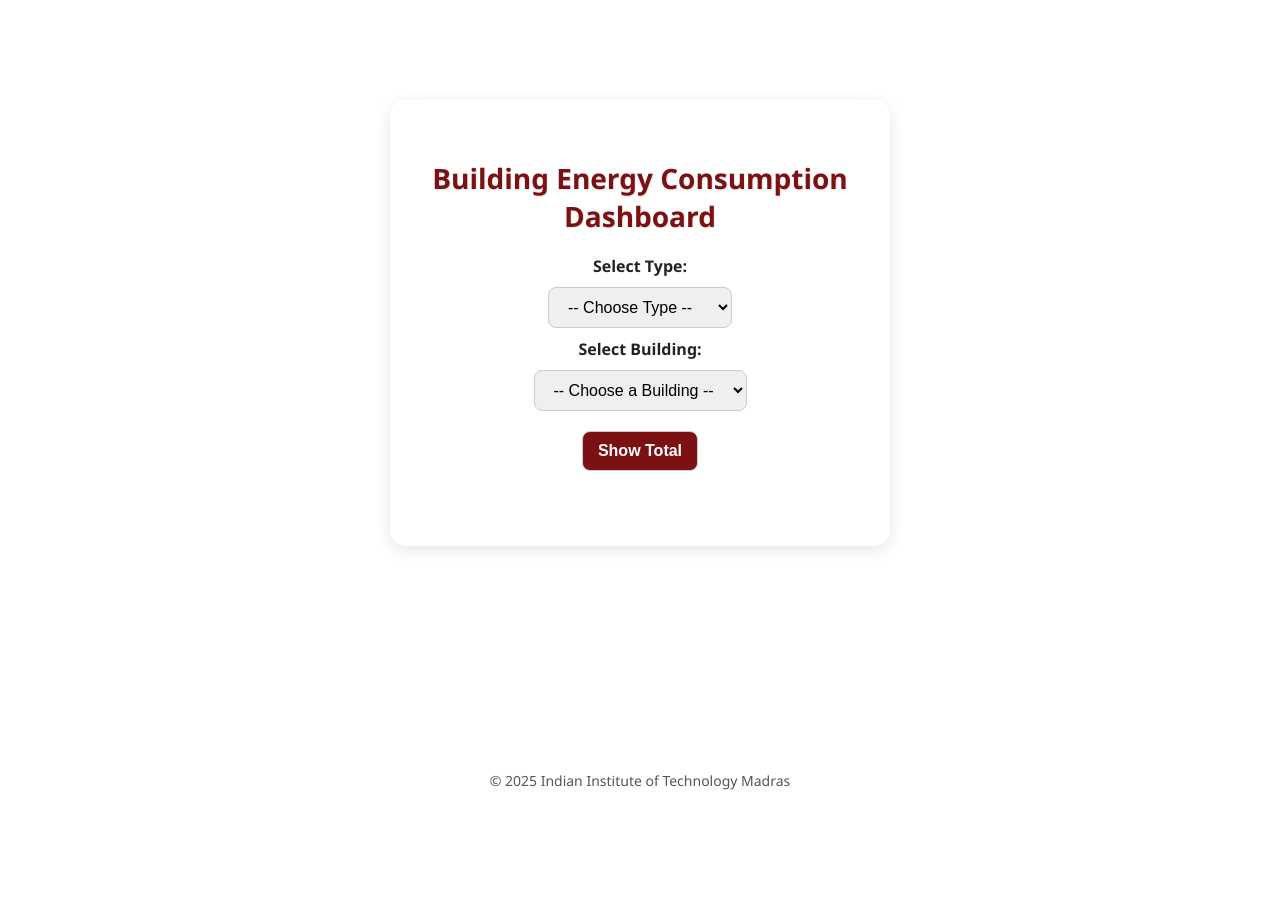
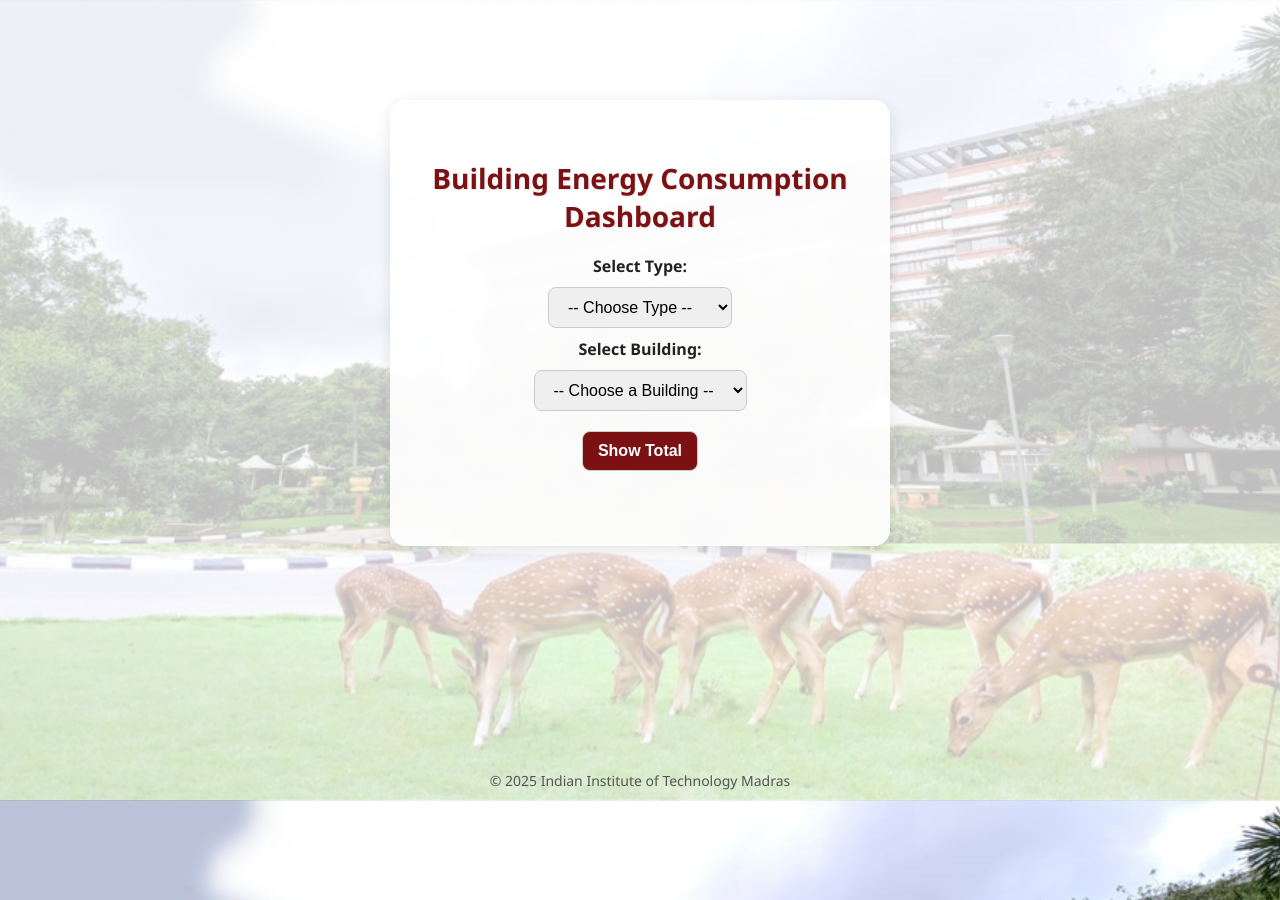
Before and after one commit to yashrokade2424/ec_ce, a plain HTML site: page index.html in a window 1280 px wide. Drawn offline with Linux system fonts and the light colour scheme.

Commit message:
Update index.html

```diff
--- a/index.html
+++ b/index.html
@@ -10,7 +10,7 @@
     /* ----------- GENERAL STYLES ----------- */
     body {
       font-family: "Segoe UI", Arial, sans-serif;
-      background-image: url("campus.png"); /* Use your uploaded IITM campus image */
+      background-image: url("photo_NAC.png"); /* Use your uploaded IITM campus image */
       background-repeat: no-repeat;
       background-size: cover;
       background-position: center;
```
